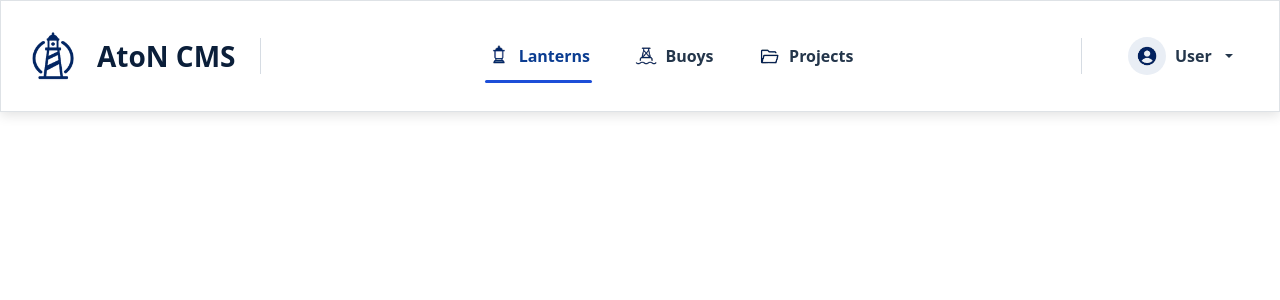
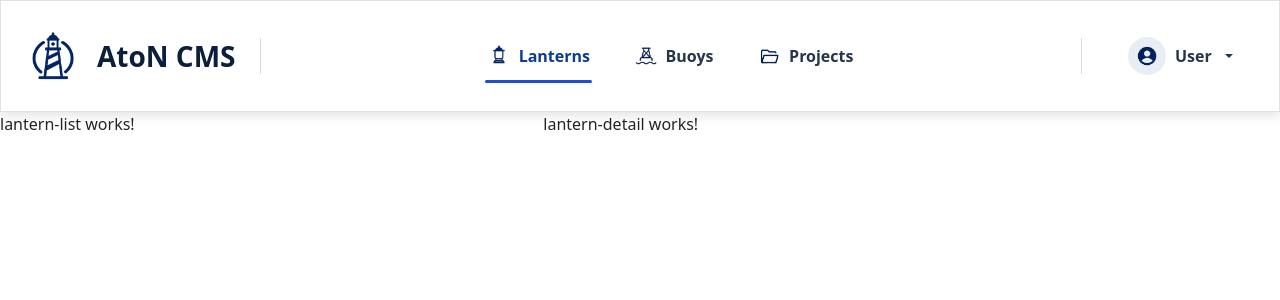
Before and after one commit to alfonsoscudiero/aton-cms, an Angular app: page / in a window 1280 px wide. Shown: the top 300 px of the page. Built offline with nearby package versions, Linux system fonts and the light colour scheme.

Commit message:
Connect lantern feature and render child components

```diff
--- a/src/app/app.html
+++ b/src/app/app.html
@@ -1 +1,3 @@
 <aton-header></aton-header>
+
+<aton-lanterns></aton-lanterns>
--- a/src/app/lanterns/lanterns.html
+++ b/src/app/lanterns/lanterns.html
@@ -1,9 +1,9 @@
 <div class="row">
   <div class="col-md-5">
-    <app-lantern-list></app-lantern-list>
+    <aton-lantern-list></aton-lantern-list>
   </div>
 
   <div class="col-md-7">
-    <app-lantern-detail></app-lantern-detail>
+    <aton-lantern-detail></aton-lantern-detail>
   </div>
 </div>
```
